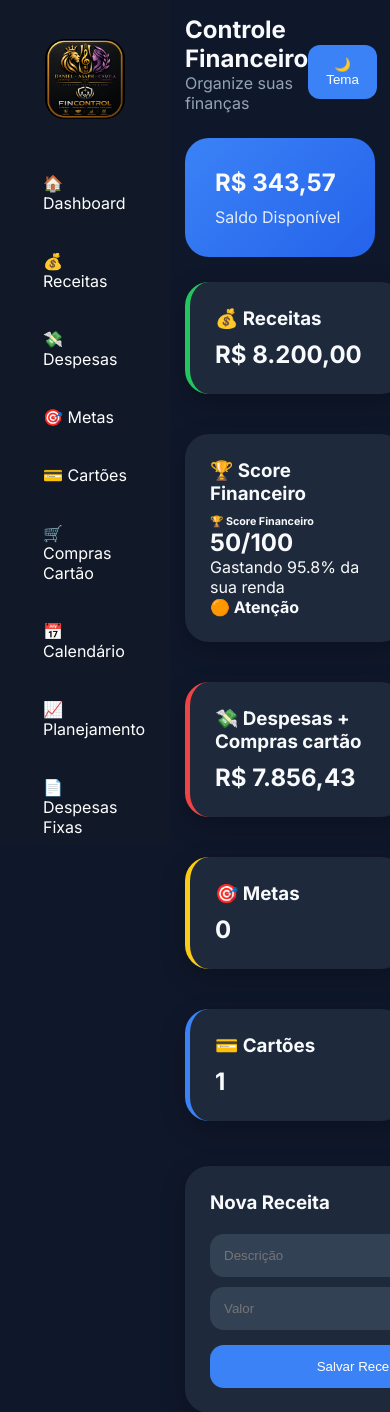
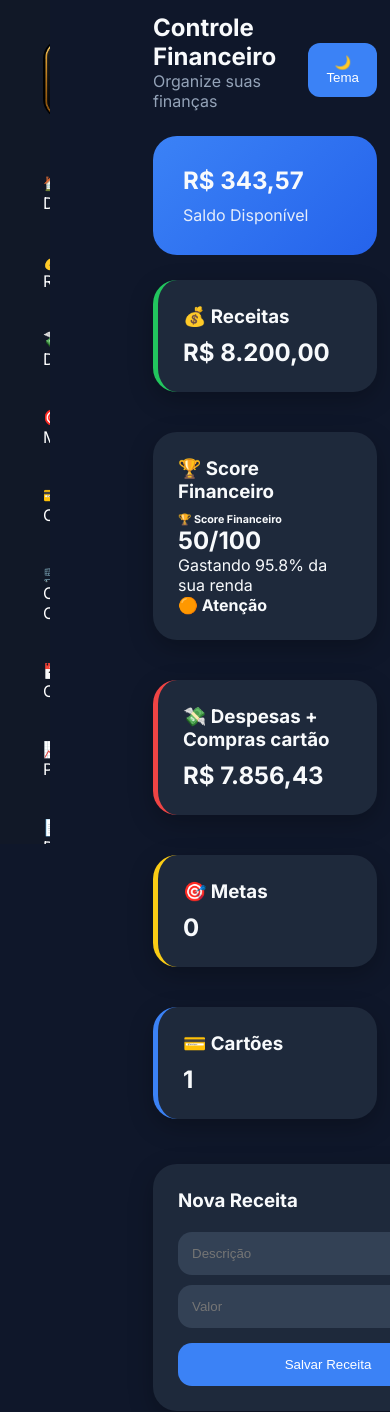
Before and after one commit to Danielporcela/app_controle_financeiro_pessoal, a Flask app: page / in a window 390 px wide; the page is wider, and only the part inside the window is pictured. Shown: the top 1412 px of that part. Run offline with Flask 3, Linux system fonts and the light colour scheme; data comes from the database, SQL or seed files in the repository; data that the repository does not hold is empty.

```diff
--- a/static/style.css
+++ b/static/style.css
@@ -528,7 +528,7 @@ MOBILE
 
         display: block !important;
 
-        width: 170px;
+        width: 10px;
 
         position: fixed;
 
@@ -542,11 +542,11 @@ MOBILE
 
     .content {
 
-        margin-left: 170px;
+        margin-left: 140px;
 
-        width: calc(100% - 170px);
+        width: calc(100% - 140px);
 
-        padding: 15px;
+        padding: 13px;
     }
 
     .menu-mobile {
```
